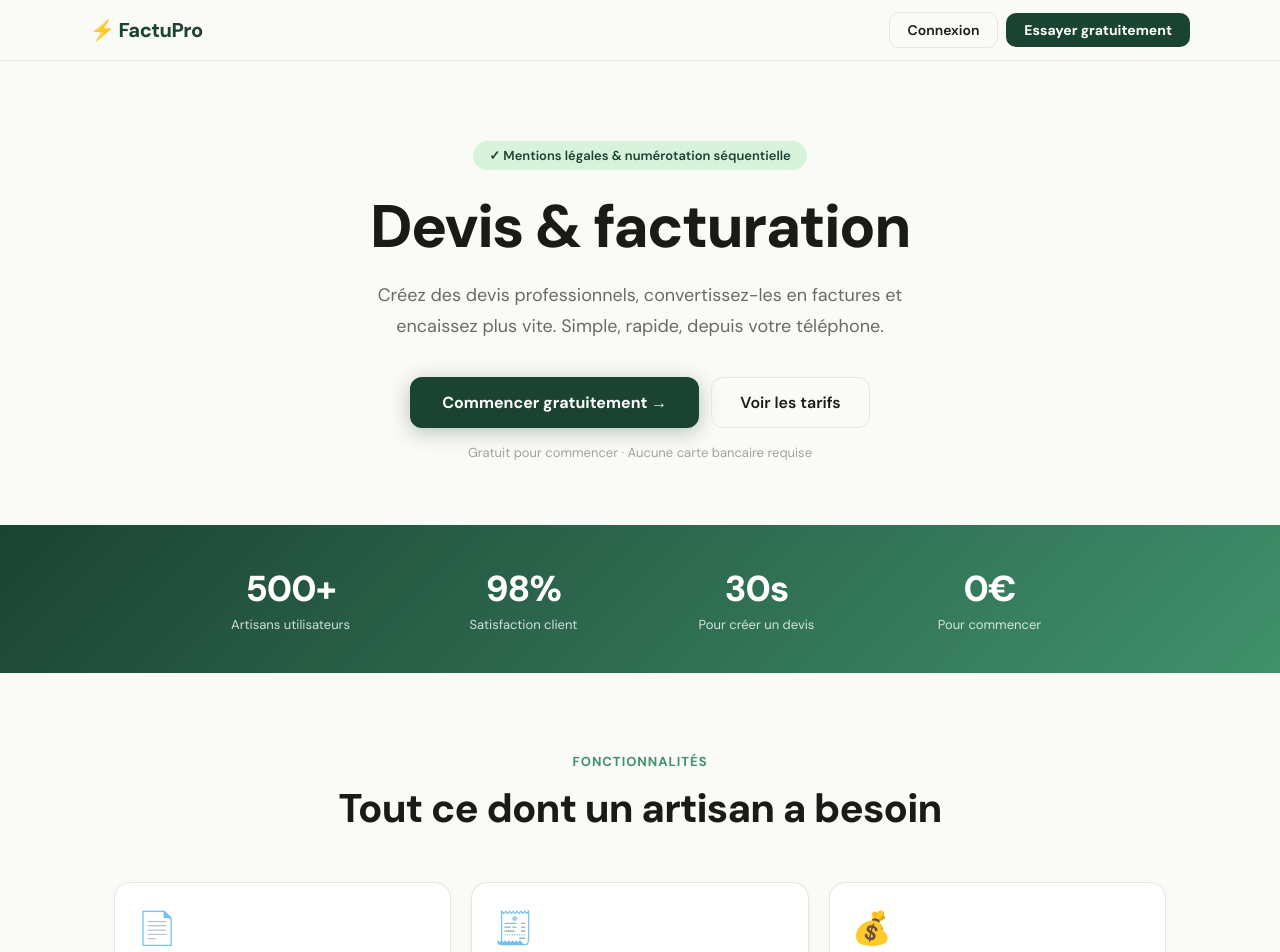
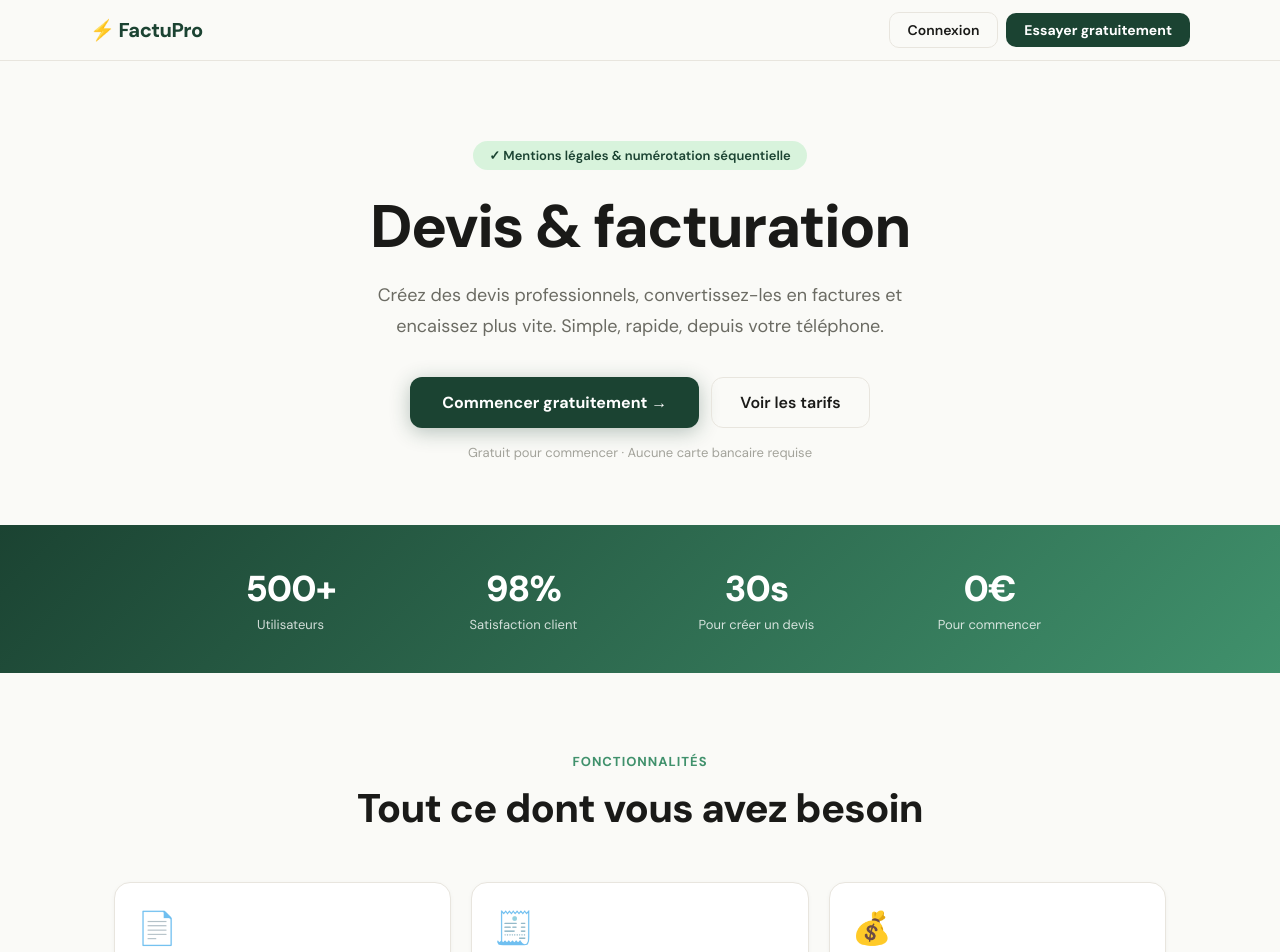
Before and after one commit to laurentgohebel-blip/factupro, a React (Vite) app: page / in a window 1280 px wide. Shown: the top 952 px of the page. Built offline with nearby package versions, Linux system fonts and the light colour scheme; no server answers.

Commit message:
Update Landing.jsx

```diff
--- a/src/pages/Landing.jsx
+++ b/src/pages/Landing.jsx
@@ -34,7 +34,7 @@ const PLANS = [
 ]
 
 const FAQS = [
-  { q: 'Mes données sont-elles sécurisées ?', r: 'Oui. Toutes les données sont chiffrées et hébergées en Europe (Irlande). Chaque artisan voit uniquement ses propres données.' },
+  { q: 'Mes données sont-elles sécurisées ?', r: 'Oui. Toutes les données sont chiffrées et hébergées en Europe (Irlande). Vous voyez uniquement ses propres données.' },
   { q: 'Puis-je annuler à tout moment ?', r: 'Oui, sans engagement. Vous gardez accès à toutes vos données même après résiliation.' },
   { q: 'Est-ce que FactuPro est conforme aux obligations légales ?', r: 'Les factures incluent les mentions légales obligatoires et une numérotation séquentielle sans rupture. La facturation électronique (Factur-X via plateforme agréée), imposée aux TPE/PME au 1er septembre 2027, est en cours de préparation.' },
   { q: 'Fonctionne-t-il sur téléphone ?', r: 'Oui. FactuPro est une Progressive Web App installable sur iPhone et Android, optimisée pour une utilisation sur chantier.' },
@@ -99,7 +99,7 @@ export default function Landing() {
       {/* MOCKUP / STATS BAND */}
       <section style={{ background: `linear-gradient(135deg, ${C.primary} 0%, ${C.lighter} 100%)`, padding: '40px 24px', margin: '0 0 80px' }}>
         <div style={{ maxWidth: 900, margin: '0 auto', display: 'grid', gridTemplateColumns: 'repeat(auto-fit, minmax(160px, 1fr))', gap: 32, textAlign: 'center', color: '#fff' }}>
-          {[['500+', 'Artisans utilisateurs'], ['98%', 'Satisfaction client'], ['30s', 'Pour créer un devis'], ['0€', 'Pour commencer']].map(([v, l]) => (
+          {[['500+', 'Utilisateurs'], ['98%', 'Satisfaction client'], ['30s', 'Pour créer un devis'], ['0€', 'Pour commencer']].map(([v, l]) => (
             <div key={l}>
               <div style={{ fontSize: 36, fontWeight: 800, letterSpacing: -1 }}>{v}</div>
               <div style={{ fontSize: 13, opacity: 0.8, marginTop: 4 }}>{l}</div>
@@ -112,7 +112,7 @@ export default function Landing() {
       <section style={{ padding: '0 24px 80px', maxWidth: 1100, margin: '0 auto' }}>
         <div style={{ textAlign: 'center', marginBottom: 48 }}>
           <div style={{ fontSize: 13, fontWeight: 700, color: C.lighter, textTransform: 'uppercase', letterSpacing: 1, marginBottom: 12 }}>Fonctionnalités</div>
-          <h2 style={{ fontSize: 'clamp(28px, 4vw, 40px)', fontWeight: 800, letterSpacing: -0.8 }}>Tout ce dont un artisan a besoin</h2>
+          <h2 style={{ fontSize: 'clamp(28px, 4vw, 40px)', fontWeight: 800, letterSpacing: -0.8 }}>Tout ce dont vous avez besoin</h2>
         </div>
         <div style={{ display: 'grid', gridTemplateColumns: 'repeat(auto-fit, minmax(300px, 1fr))', gap: 20 }}>
           {FEATURES.map((f, i) => (
```
